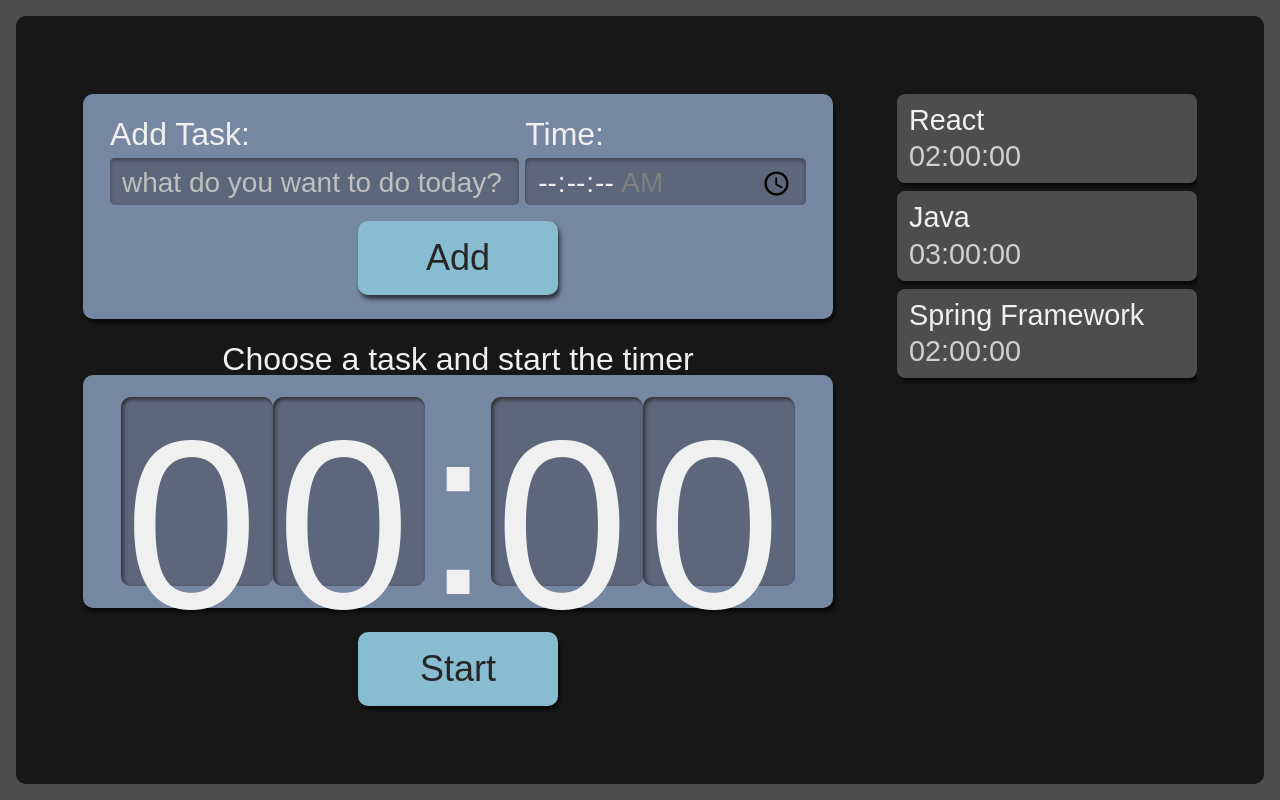
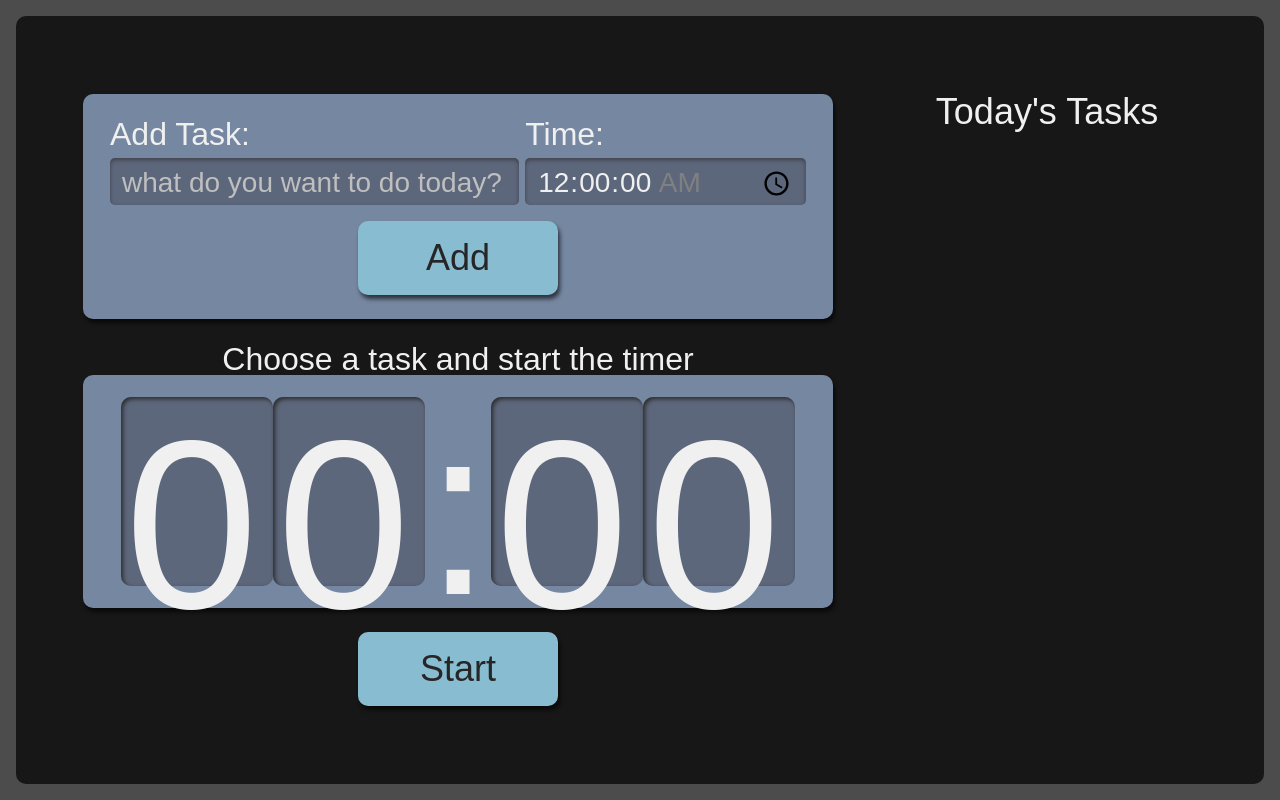
Before and after one commit to igor32648/reacttaskmanager, a React (Create React App) app: page / in a window 1280 px wide. Built offline with nearby package versions, Linux system fonts and the light colour scheme.

Commit message:
Communication between input and list components with useState

```diff
--- a/package.json
+++ b/package.json
@@ -14,6 +14,7 @@
     "react-dom": "^18.2.0",
     "react-scripts": "5.0.1",
     "typescript": "^4.9.3",
+    "uuid": "^9.0.0",
     "web-vitals": "^2.1.4"
   },
   "scripts": {
@@ -41,6 +42,7 @@
     ]
   },
   "devDependencies": {
+    "@types/uuid": "^8.3.4",
     "sass": "^1.56.1",
     "typescript-plugin-css-modules": "^3.4.0"
   }
--- a/src/components/Button/Button.tsx
+++ b/src/components/Button/Button.tsx
@@ -1,6 +1,15 @@
+import { render } from "@testing-library/react";
 import React from "react";
+import { Iprops } from "../../types/Iprops";
 import style from "./Button.module.scss";
 
-export function Button({children}:{children: string}) {
-  return <button className={style.button}>{children}</button>;
+class Button extends React.Component<Iprops> {
+  render() {
+    return (
+      <button className={style.button}>
+        {this.props.children}
+      </button>
+    );
+  }
 }
+export default Button;
--- a/src/components/Form/Form.tsx
+++ b/src/components/Form/Form.tsx
@@ -1,16 +1,46 @@
 import React from "react";
-import { Button } from "../Button/Button";
+import { Itask } from "../../types/Itask";
+import Button from "../Button/Button";
 import style from "./Form.module.scss";
+import {v4 as uuidv4} from 'uuid'
 
-class Form extends React.Component {
+// Class component example
+class Form extends React.Component<{
+  setTasks: React.Dispatch<React.SetStateAction<Itask[]>>
+ }> {state = {
+    task: "",
+    time: "00:00"
+  };
+  addTask(event: React.FormEvent<HTMLFormElement>){
+    event.preventDefault();
+    this.props.setTasks(oldTasks =>
+      [
+        ...oldTasks,
+         {
+          ... this.state,
+         selected: false,
+         completed: false,
+         id: uuidv4()
+        }
+      ]
+    )
+    this.setState({
+        task: "",
+        time: "00:00"
+      })
+  }
   render() {
     return (
-      <form className={style.newTask}>
+      <form className={style.newTask}  onSubmit={this.addTask.bind(this)}>
         <div className={style.inputContainer}>
           <label htmlFor="task">Add Task:</label>
           <input
             type="text"
             name="task"
+            value={this.state.task}
+            onChange={(event) =>
+              this.setState({ ...this.state, task: event.target.value })
+            }
             id="task"
             placeholder="what do you want to do today?"
             required
@@ -22,6 +52,10 @@
             type="time"
             step="1"
             name="time"
+            value={this.state.time}
+            onChange={(event) =>
+              this.setState({ ...this.state, time: event.target.value })
+            }
             id="time"
             min="00:00:00"
             max="01:30:00"
--- a/src/components/List/Item/Item.tsx
+++ b/src/components/List/Item/Item.tsx
@@ -1,6 +1,8 @@
+import { start } from 'repl';
+import { Itask } from '../../../types/Itask';
 import style from '../List.module.scss'
 
-export function Item({ task, time }: { task: string; time: string }) {
+export function Item({ task, time, selected, completed, id }: Itask) {
   return (
     <li className={style.item}>
       <h3>{task}</h3>
--- a/src/components/List/List.tsx
+++ b/src/components/List/List.tsx
@@ -1,29 +1,18 @@
+import { Itask } from "../../types/Itask";
 import { Item } from "./Item/Item";
 import style from "./List.module.scss";
 
 
-export function List() {
-  const tasks = [
-    {
-      task: "React",
-      time: "02:00:00",
-    },
-    {
-      task: "Java",
-      time: "03:00:00",
-    },
-    {
-      task: "Spring Framework",
-      time: "02:00:00",
-    },
-  ];
+export default function List({ tasks }: {tasks: Itask[]}) {
+
   return (
     <aside className={style.tasksList}>
+      <h2>
+        Today's Tasks
+      </h2>
       <ul>
         {tasks.map((item, index) => (
-          <Item
-          key={index}
-          {...item} />
+          <Item key={index} {...item} />
         ))}
       </ul>
     </aside>
--- a/src/components/Timer/Timer.tsx
+++ b/src/components/Timer/Timer.tsx
@@ -1,4 +1,4 @@
-import { Button } from "../Button/Button";
+import Button from "../Button/Button";
 import Counter from "./Counter/Counter";
 import style from "./Timer.module.scss"
 
@@ -11,7 +11,9 @@
       <div className={style.counterWrapper}>
         <Counter />
       </div>
-      <Button>Start</Button>
+      <Button>
+        Start
+        </Button>
     </div>
   );
 }
--- a/src/pages/App.tsx
+++ b/src/pages/App.tsx
@@ -1,14 +1,17 @@
-import React from "react";
+import React, { useState } from "react";
 import Form from "../components/Form/Form";
-import { List } from "../components/List/List";
+import List from "../components/List/List";
 import Timer from "../components/Timer/Timer";
+import { Itask } from "../types/Itask";
 import style from './App.module.scss'
 
 function App() {
+  const [tasks, setTasks] = useState<Itask[] | []>([]);
+
   return (
     <div className={style.AppStyle}>
-      <Form />
-      <List />
+      <Form setTasks={setTasks}/>
+      <List tasks={tasks}/>
       <Timer />
     </div>
   );
--- /dev/null
+++ b/src/types/Iprops.tsx
@@ -0,0 +1,3 @@
+export interface Iprops {
+  children: React.ReactChild;
+ }
--- /dev/null
+++ b/src/types/Itask.tsx
@@ -0,0 +1,7 @@
+export interface Itask {
+    task: string,
+    time: string,
+    selected: boolean,
+    completed: boolean,
+    id: string
+  }
```
Also changed, not shown: 1 other file (tests, documents, lock files or other folders).
